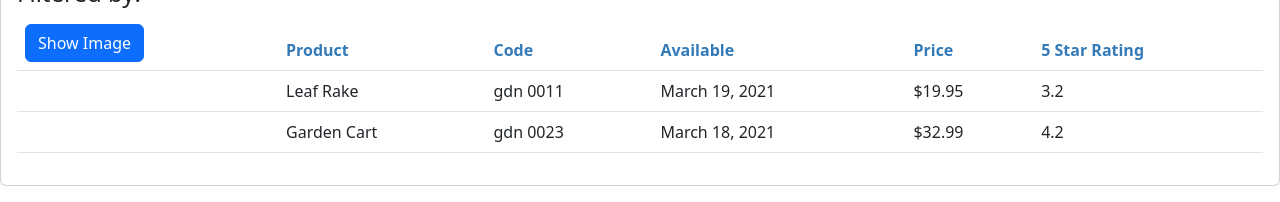
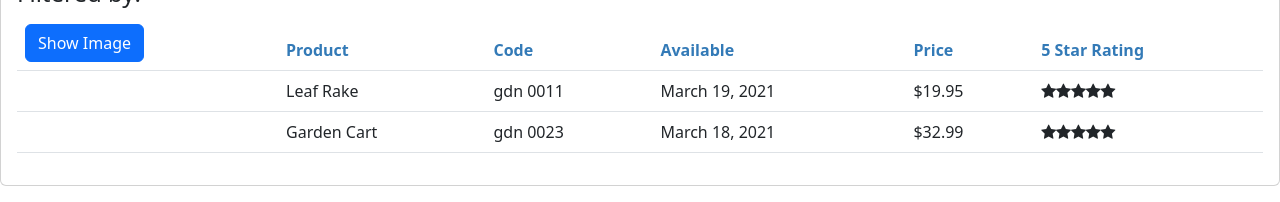
Before and after one commit to kandance/apm, an Angular app: page / in a window 1280 px wide. Shown: the part 165-367 px from the top of the page. Built offline with nearby package versions, Linux system fonts and the light colour scheme.

Commit message:
updated stars component to change based on number of stars

```diff
--- a/src/app/products/product-list.component.html
+++ b/src/app/products/product-list.component.html
@@ -47,7 +47,7 @@
             </td>
             <td>{{ product.releaseDate }}</td>
             <td>{{ product.price | currency: "USD":"symbol":"1.2-2" }}</td>
-            <td>{{ product.starRating }}</td>
+            <td><pm-star></pm-star></td>
           </tr>
         </tbody>
       </table>
--- a/src/app/shared/star.component.ts
+++ b/src/app/shared/star.component.ts
@@ -1,4 +1,4 @@
-import { Component, OnChanges } from '@angular/core';
+import { Component, Input, OnChanges } from '@angular/core';
 
 @Component({
   selector: 'pm-star',
@@ -6,7 +6,7 @@ import { Component, OnChanges } from '@angular/core';
   styleUrls: ['./star.component.css'],
 })
 export class StarComponent implements OnChanges {
-  rating: number = 4;
+  @Input() rating: number = 4;
   cropWidth: number = 75;
 
   ngOnChanges(): void {
```
Also changed, not shown: src/app/app.module.ts (+7 -1 lines).
